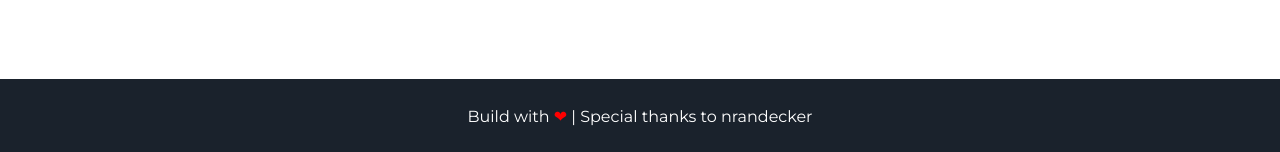
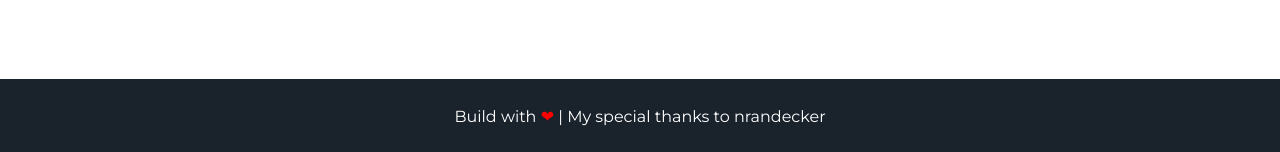
Before and after one commit to JuanCeron023/portfolio, a Jekyll site: the page built from index.html, in a window 1280 px wide and 900 px high, scrolled down 2086 px. Shown: the part 745-897 px from the top of the window. Built offline with Jekyll 4.4.1, drawn with Linux system fonts in a browser that asks for light colours.

Commit message:
Update footer.html

```diff
--- a/_includes/footer.html
+++ b/_includes/footer.html
@@ -1,5 +1,5 @@
 <footer class="footer">
-    <p>Build with <span class="love">❤</span> | Special thanks to nrandecker</p>
+    <p>Build with <span class="love">❤</span> | My special thanks to nrandecker</p>
 </footer>
 <script src="//cdn.jsdelivr.net/particles.js/2.0.0/particles.min.js"></script>
 <script src="{{ "/assets/js/sweet-scroll.min.js" | prepend: site.baseurl }}"></script>
```
